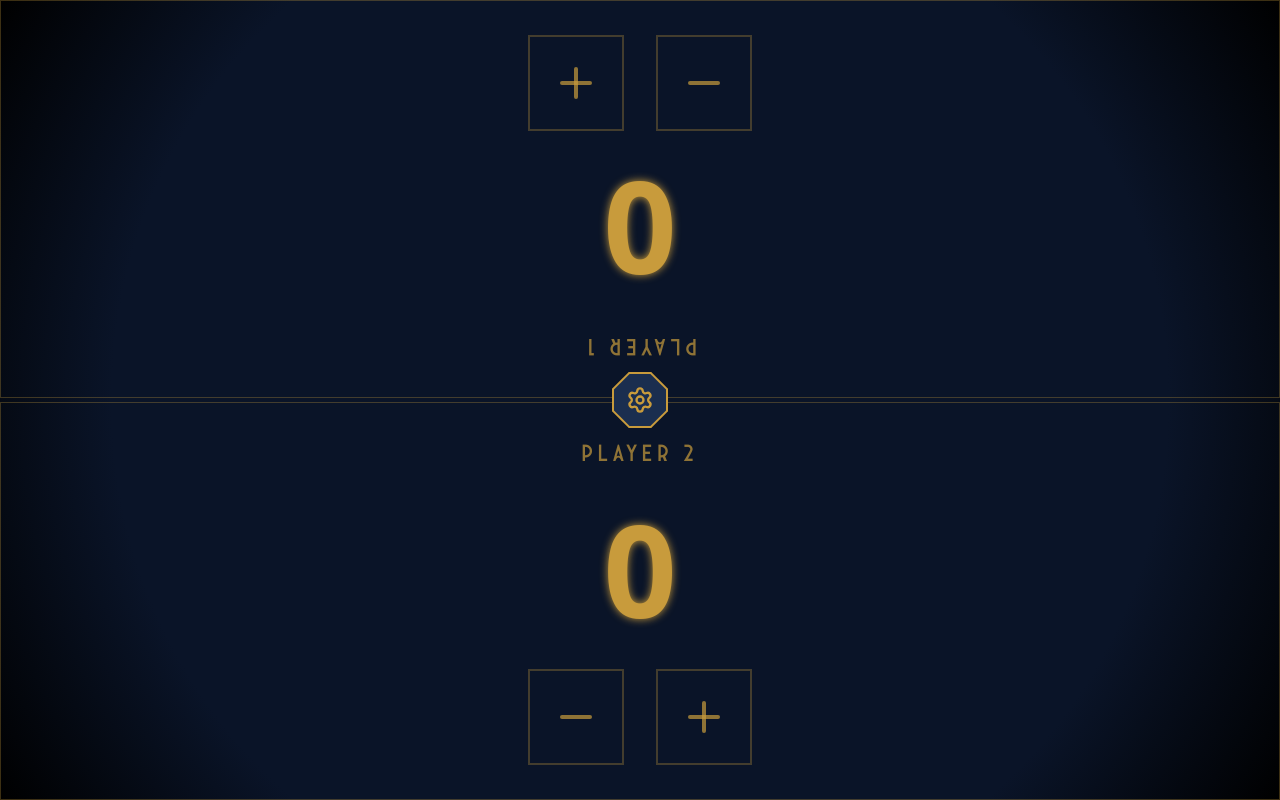
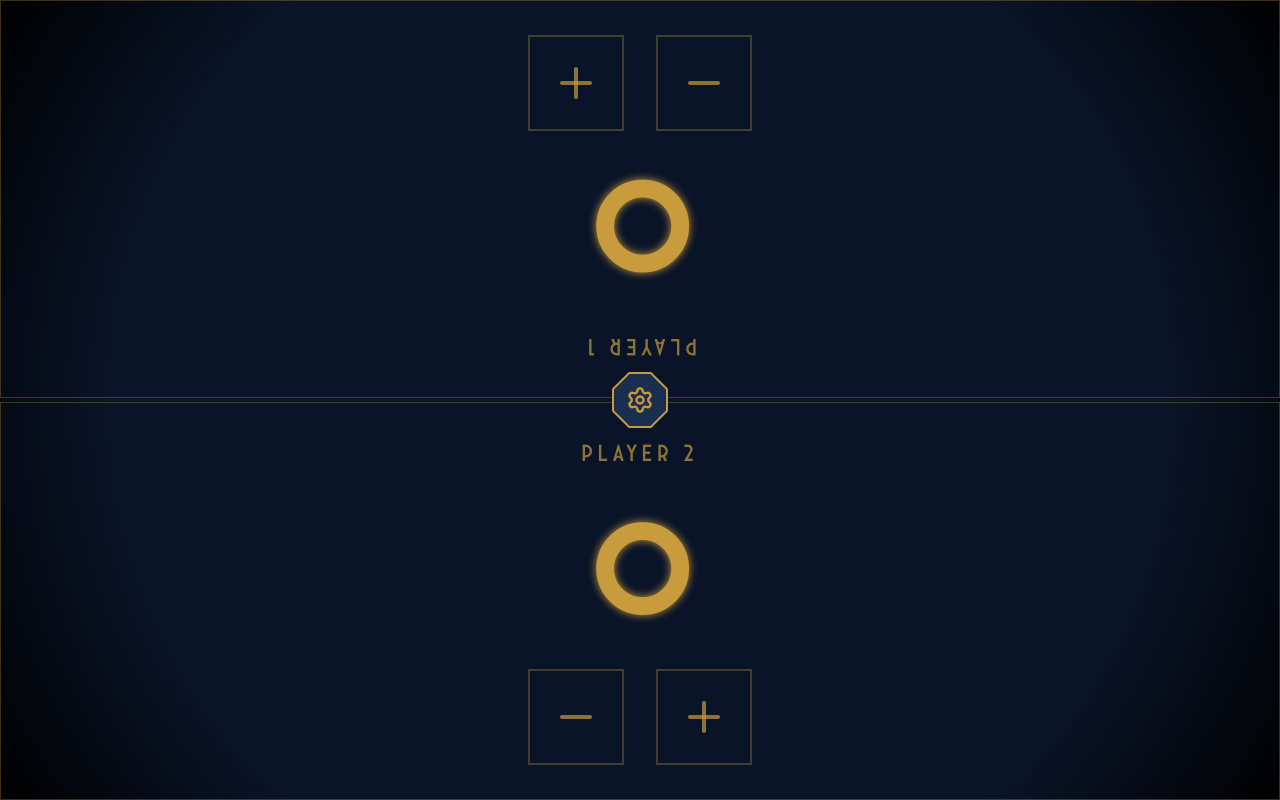
Before and after one commit to MerlinSleeps/runic-counter, a React (Vite) app: page / in a window 1280 px wide. Built offline with nearby package versions, Linux system fonts and the light colour scheme.

Commit message:
Added  numeric font

```diff
--- a/src/App.tsx
+++ b/src/App.tsx
@@ -117,7 +117,7 @@ return (
                 exit={{ y: -20, opacity: 0 }}
                 transition={{ duration: 0.2 }}
 
-                className={`font-sans font-black text-8xl md:text-9xl ${
+                className={`font-numeric font-black text-8xl md:text-9xl ${
                   score >= 8
                     ? 'text-hextech-blue text-shadow-glow-blue' // Winning glow
                     : 'text-arcane-gold text-shadow-glow-gold' // Base score glow
--- a/tailwind.config.js
+++ b/tailwind.config.js
@@ -15,7 +15,8 @@ export default {
         'hextech-blue': '#00BFFF',
       },
       fontFamily: {
-        arcane: ['Arcane Nine', 'sans-serif']
+        arcane: ['Arcane Nine', 'sans-serif'],
+        numeric: ['Arcane Nine', 'serif']
       },
       textShadow: {
         'glow-blue': '0 0 10px #00BFFF, 0 0 20px #00BFFF', // font-blue
```
